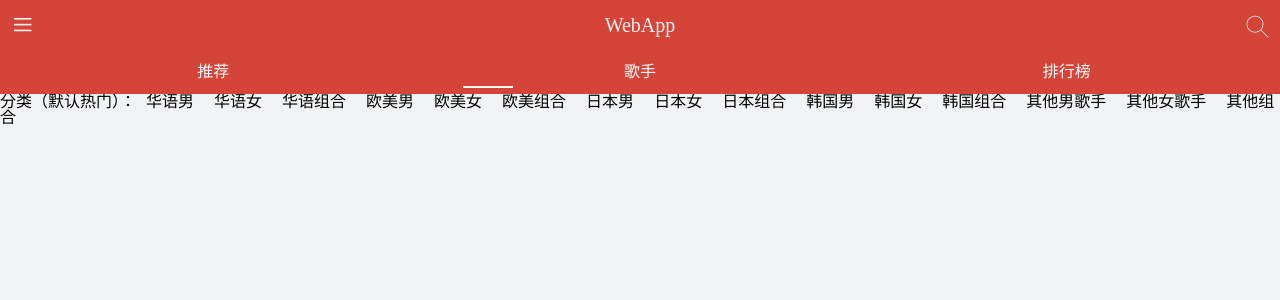
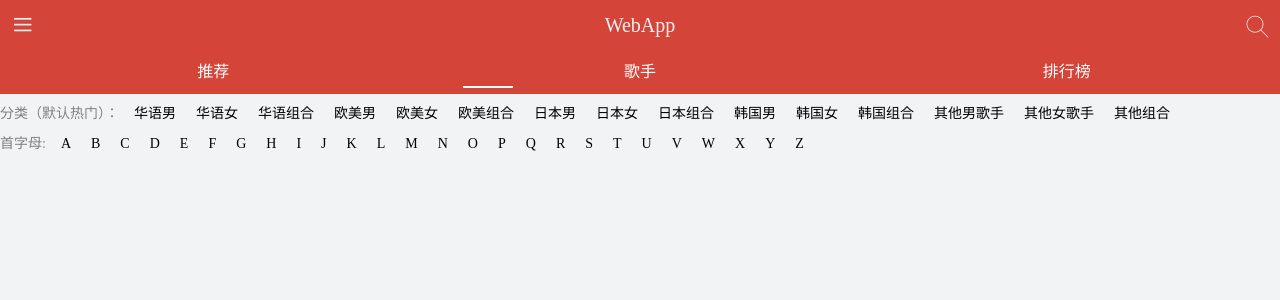
Before and after one commit to susu0628/cloud-music, a React (Create React App) app: page /#/singers in a window 1280 px wide. Shown: the top 300 px of the page. Built offline with nearby package versions, Linux system fonts and the light colour scheme; the HTML template or start-up script is replaced by a standard one; what redux-immutable would draw is missing.

Commit message:
歌手分类横向滚动组件

```diff
--- a/src/application/Singers/index.js
+++ b/src/application/Singers/index.js
@@ -5,13 +5,29 @@
  * @LastEditors: jiangsusu
  * @Description: 歌手分类
  */
-import React, { memo } from 'react';
+import React, { memo, useState } from 'react';
 import { HorizenItem } from '../../baseUI'
-import { categoryTypes } from '../../api/config';
+import { categoryTypes, alphaTypes } from '../../api/config';
+import { NavContainer } from './style';
 
 const Singers = () => {
+  const [currentVal, setCurrentVal] = useState({
+    category: '',
+    alpha: ''
+  })
+
+  const handleClick = (type, value) => {
+    console.log('type', type, value)
+    setCurrentVal({
+      ...currentVal,
+      [type]: value
+    })
+  }
   return (
-    <HorizenItem list={categoryTypes} title="分类（默认热门）：" />
+    <NavContainer>
+      <HorizenItem currentVal={currentVal.category} list={categoryTypes} title="分类（默认热门）：" handleClick={(value) => { handleClick('category', value) }} />
+      <HorizenItem currentVal={currentVal.alpha} list={alphaTypes} title={"首字母:"} handleClick={(value) => { handleClick('alpha', value) }}></HorizenItem>
+    </NavContainer>
   )
 }
 export default memo(Singers)
--- /dev/null
+++ b/src/application/Singers/style.js
@@ -0,0 +1,7 @@
+import styled from "styled-components";
+
+export const NavContainer = styled.div`
+  width: 100%;
+  overflow: hidden;
+  margin-top: 8px;
+`
--- a/src/baseUI/horizenItem/index.js
+++ b/src/baseUI/horizenItem/index.js
@@ -5,19 +5,35 @@
  * @LastEditors: jiangsusu
  * @Description: 横向分类列表
  */
-import React, { memo } from 'react';
+import React, { memo, useRef } from 'react';
+import { useEffect } from 'react';
 import Scroll from '../scroll';
 import { List, ListItem } from './style'
 
 /**
  * list 接受的列表数据
- * oldVal 当前的item
+ * currentVal 当前的item
  * title 列表左侧的标题
  * handleClick 点击不同的item执行的方法
  */
-const Horizen = ({ list, oldVal, title, handleClick }) => {
+const Horizen = ({ list, currentVal, title, handleClick }) => {
+  const Category = useRef(null);
+
+  // 加入初始化内容宽度的逻辑
+useEffect (() => {
+  let categoryDOM = Category.current;
+  let tagElems = categoryDOM.querySelectorAll ("span");
+  let totalWidth = 0;
+  Array.from (tagElems).forEach (ele => {
+    console.log('ele', ele);
+    console.log('offsetWidth', ele.offsetWidth);
+    totalWidth += ele.offsetWidth;
+  });
+  categoryDOM.style.width = `${totalWidth}px`;
+}, []);
   return (
     <Scroll direction="horizental">
+      <div ref={Category}>
         <List>
           <span>{title}</span>
           {
@@ -25,7 +41,7 @@ const Horizen = ({ list, oldVal, title, handleClick }) => {
               return (
                 <ListItem
                   key={item.key}
-                className={`${oldVal === item.key ? 'selected' : ''}`}
+                  className={`${currentVal === item.key ? 'selected' : ''}`}
                   onClick={() => handleClick(item.key)}
                 >
                   {item.name}
@@ -34,6 +50,7 @@ const Horizen = ({ list, oldVal, title, handleClick }) => {
             })
           }
         </List>
+      </div>
     </Scroll>
   )
 }
--- a/src/baseUI/horizenItem/style.js
+++ b/src/baseUI/horizenItem/style.js
@@ -8,12 +8,28 @@
 import styled from 'styled-components';
 import style from '../../assets/global-style';
 
+/**
+ * css flex属性深入理解: https://www.zhangxinxu.com/wordpress/2019/12/css-flex-deep/
+ * flex: flex-grow  flex-shrink  flex-basic
+ */
 export const List = styled.div`
   height: 30px;
+  overflow: hidden;
+  display: flex;
+  >span:first-of-type {
+    display: block;
+    flex: 0 0 auto;
+    padding: 5px 0;
+    margin-right: 5px;
+    color: grey;
+    font-size: ${style ["font-size-m"]};
+  }
 `
 export const ListItem = styled.span`
   padding: 5px 10px;
   border-radius: 10px;
+  flex: 0 0 auto;
+  font-size: ${style ["font-size-m"]};
   &.selected {
     color: ${style["theme-color"]};
     border: 1px solid ${style["theme-color"]};
```
Lines whose indentation alone changed are shown as unchanged.
